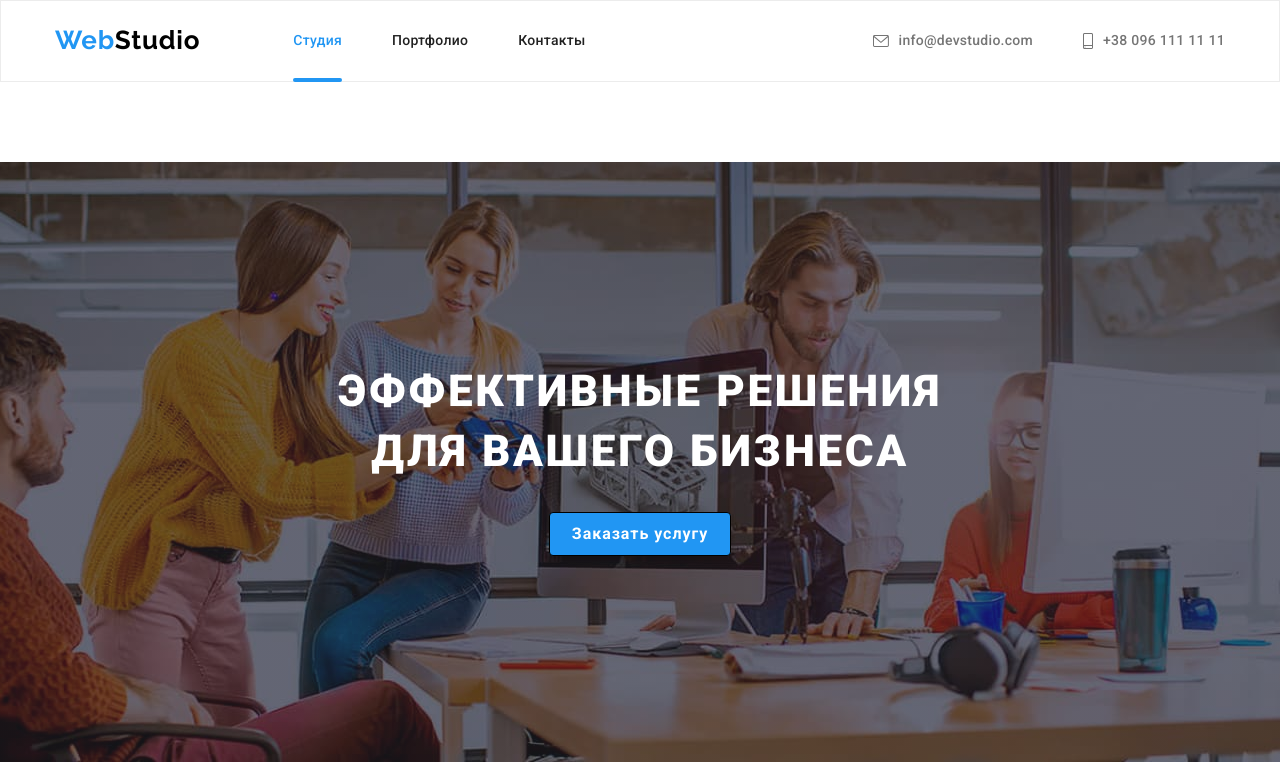
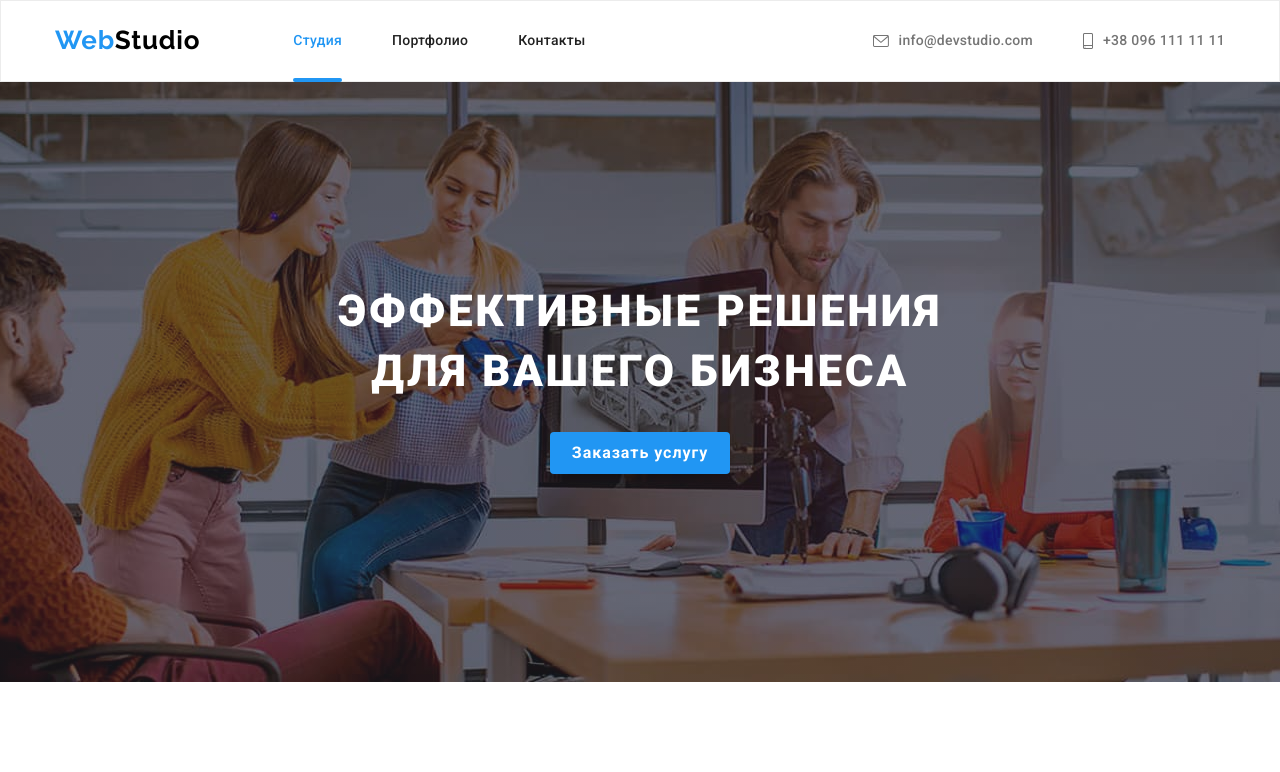
Before and after one commit to Natalia7777777/goit-markup-hw-05, a plain HTML site: page index.html in a window 1280 px wide. Shown: the top 772 px of the page. Drawn offline with Linux system fonts and the light colour scheme.

Commit message:
Коррект по ОС от ментора

```diff
--- a/css/style.css
+++ b/css/style.css
@@ -41,6 +41,10 @@ ul {
 img {
   display: block;
   min-width: 100%;
+}
+
+button {
+  cursor: pointer;
 }
 
 .visually-hidden {
@@ -192,7 +196,7 @@ img {
 .hero {
   max-width: 1600px;
   height: 600px;
-  margin-top: 80px;
+  margin-top: 0;
   margin-right: auto;
   margin-left: auto;
   margin-bottom: 0;
@@ -224,7 +228,7 @@ img {
 
 .hero-btn {
   padding: 6px 22px;
-  border: 1px solid #000000;
+  border: transparent;
   box-sizing: border-box;
   box-shadow: 0px 4px 4px rgba(0, 0, 0, 0.15);
   border-radius: 4px;
@@ -238,12 +242,12 @@ img {
   color: var(--second-title-color);
   background-color: var(--accent-bg-color);
 
-  transition: border-color 250ms cubic-bezier(0.4, 0, 0.2, 1);
+  transition: background-color 250ms cubic-bezier(0.4, 0, 0.2, 1);
 }
 
 .hero-btn:hover,
 .hero-btn:focus {
-  border-color: #188ce8;
+  background-color: #188ce8;
 }
 
 /* -------FEATURES------- */
@@ -418,7 +422,7 @@ img {
 
 .team-social-icon {
   fill: currentColor;
-  transition: fill 250ms cubic-bezier(0.4, 0, 0.2, 1), color 1500ms cubic-bezier(0.4, 0, 0.2, 1);
+  transition: fill 250ms cubic-bezier(0.4, 0, 0.2, 1), color 250ms cubic-bezier(0.4, 0, 0.2, 1);
 }
 
 .team-social-link:hover,
@@ -478,10 +482,6 @@ img {
 
 /* --------PROJECT--------- */
 
-.projects {
-  margin-top: 80px;
-}
-
 .projects-list {
   display: flex;
   justify-content: center;
@@ -513,7 +513,6 @@ img {
 .project-btn:focus {
   color: var(--second-text-color);
   background-color: var(--accent-bg-color);
-  cursor: pointer;
   box-shadow: 0px 3px 1px rgba(0, 0, 0, 0.1), 0px 1px 2px rgba(0, 0, 0, 0.08),
     0px 2px 2px rgba(0, 0, 0, 0.12);
 }
```
